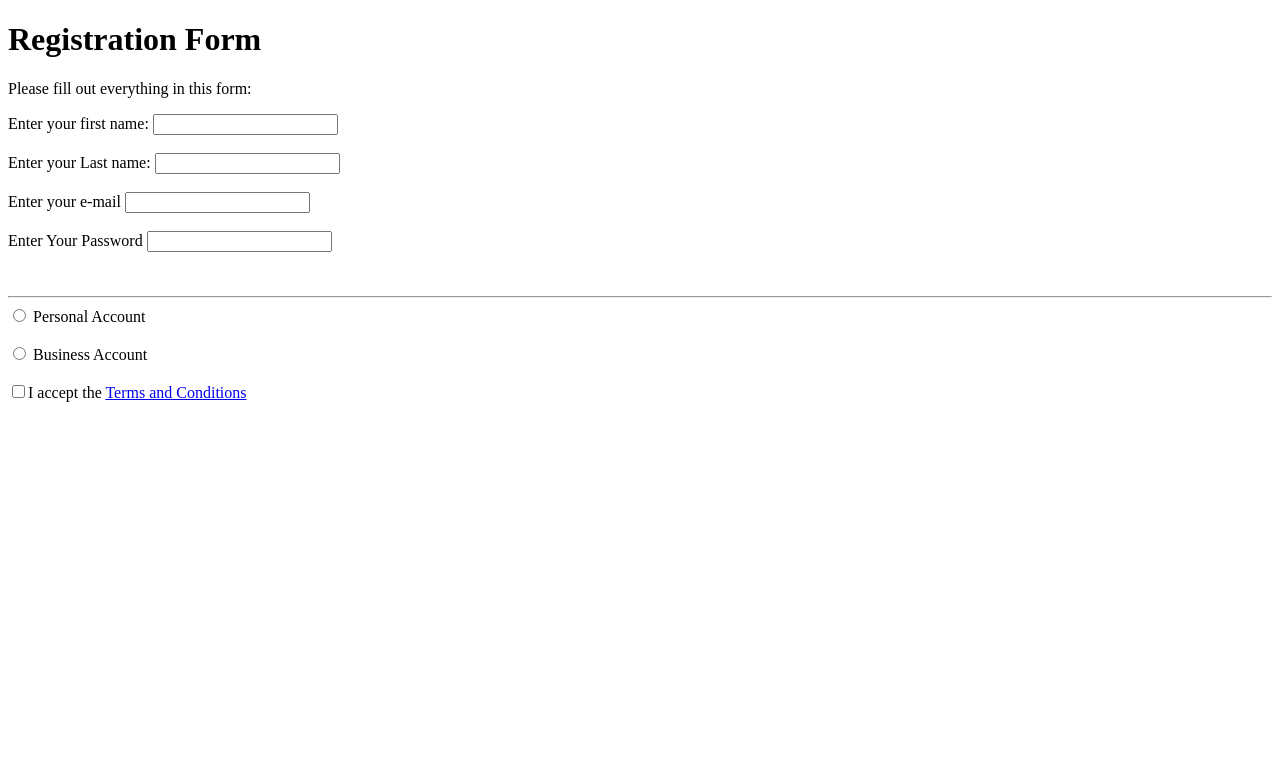
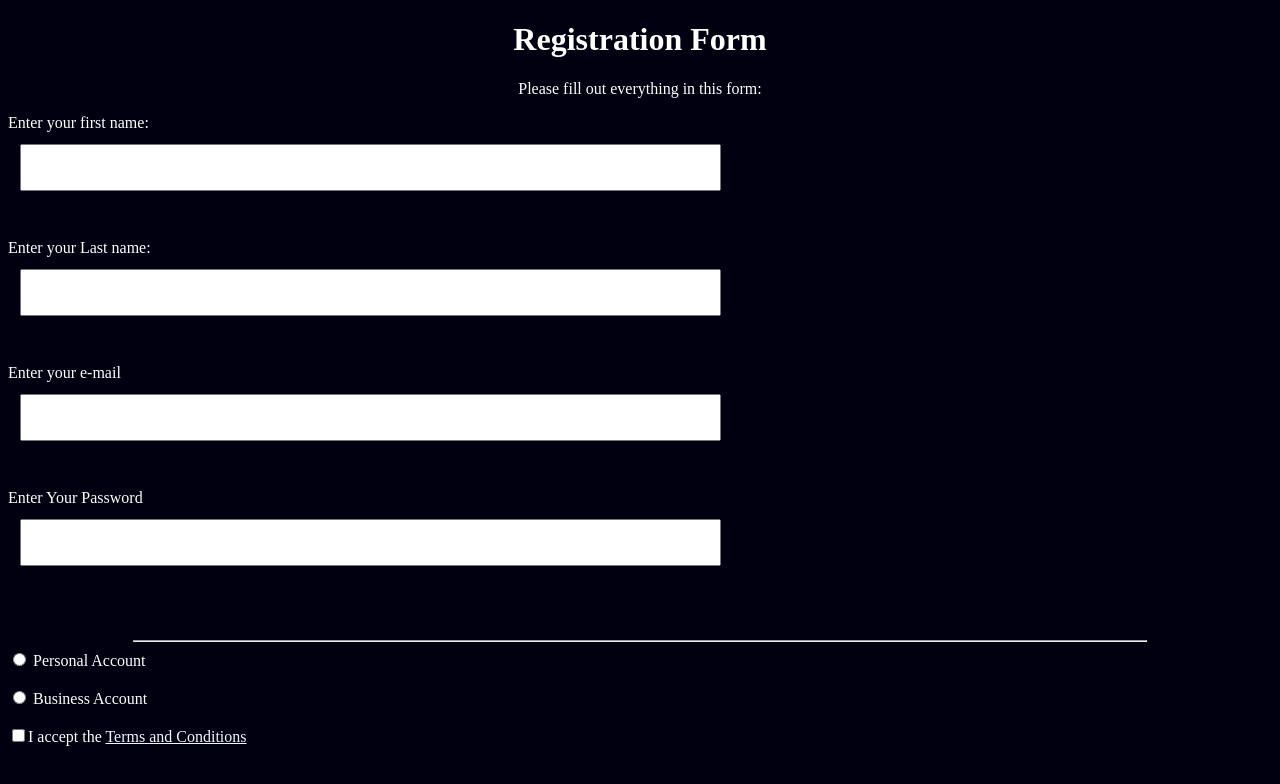
Before and after one commit to Abdullah-Python2010/HTML, a plain HTML site: page CSS-Project/index.html in a window 1280 px wide. Drawn offline with Linux system fonts and the light colour scheme.

```diff
--- a/CSS-Project/index.html
+++ b/CSS-Project/index.html
@@ -1,10 +1,14 @@
 <!DOCTYPE html>
-<html>
+<html lang="en">
 <head>
+    <meta charset="UTF-8">
+    <meta http-equiv="X-UA-Compatible" content="IE=edge">
+    <meta name="viewport" content="width=device-width, initial-scale=1.0">
     <title>CSS-Project</title>
+    <link rel="stylesheet" href="styles.css">
 </head>
 
-<body>
+<body style="background-color: #001; color: white;">
     <header>
         <h1>Registration Form</h1>
         <p>Please fill out everything in this form:</p>
@@ -12,19 +16,19 @@
 
     <form>
         <label>Enter your first name:</label>
-        <input type="text">
+        <input type="text" size="80">
         <br><br>
 
         Enter your Last name:
-        <input type="text">
+        <input type="text" size="80">
         <br><br>
 
         Enter your e-mail
-        <input type="text">
+        <input type="text" size="80">
         <br><br>
 
         Enter Your Password
-        <input type="text">
+        <input type="text" size="80">
         <br><br><br>
 
         <hr>
@@ -34,7 +38,7 @@
 
         <input type="radio" name="radio"> <label>Business Account</label>
         <br><br>
-        <input type="checkbox" name="check" id=""><label>I accept the <a traget="_blank" href="https://www.freecodecamp.org/news/terms-of-service">Terms and Conditions</a></label>
+        <input type="checkbox" name="check" id=""><label>I accept the <a target="_blank" href="https://www.freecodecamp.org/news/terms-of-service">Terms and Conditions</a></label>
 
 
 
--- a/CSS-Project/styles.css
+++ b/CSS-Project/styles.css
@@ -0,0 +1,23 @@
+label{
+    color: white;
+}
+
+a{
+    color: aliceblue;
+}
+
+header{
+    text-align: center;
+}
+
+h1{
+    font-size: 2rem;
+}
+
+input[type='text']{
+    display: block;
+    margin: 12px;
+    padding: 14px 20px;
+}
+
+hr{width: 80%;}
```
